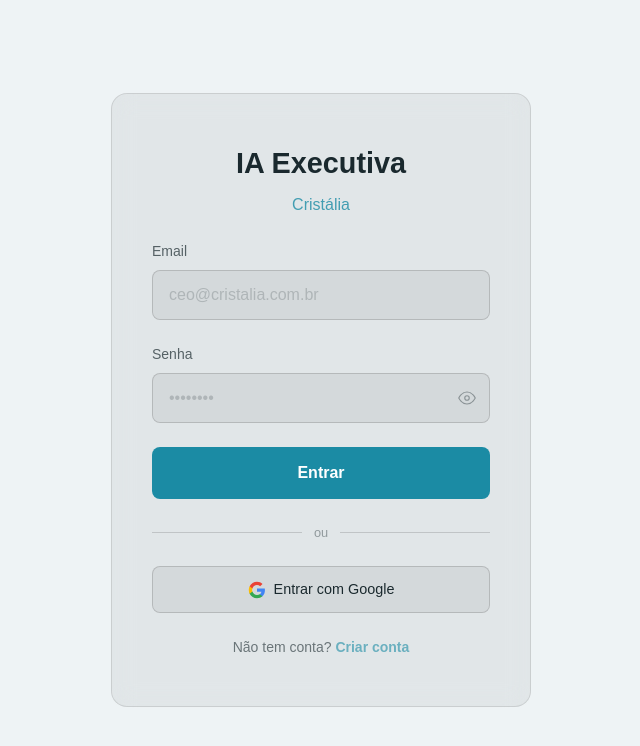
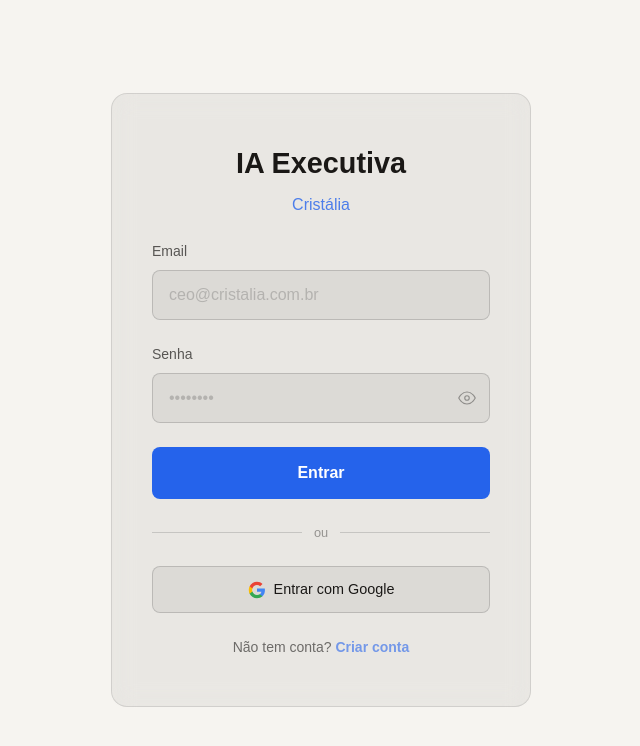
Before and after one commit to Breno-V/ia-executiva-frontend, a Next.js app: page /login in a window 1280 px wide. Shown: the top 746 px of the page, without its empty margins (319-959 px from the left). Built offline with nearby package versions, Linux system fonts and the light colour scheme; no server answers.

Commit message:
feat - Redefinição de paleta de cores

```diff
--- a/src/app/globals.css
+++ b/src/app/globals.css
@@ -1,22 +1,18 @@
 @import "tailwindcss";
 
-/* Largura da scrollbar */
 ::-webkit-scrollbar {
   width: 6px;
 }
 
-/* Trilho (fundo da scrollbar) */
 ::-webkit-scrollbar-track {
   background: var(--background);
 }
 
-/* Barra em si */
 ::-webkit-scrollbar-thumb {
   background: var(--color-secondary);
   border-radius: 999px;
 }
 
-/* Hover na barra */
 ::-webkit-scrollbar-thumb:hover {
   background: var(--color-accent);
   cursor: s-resize;
@@ -28,88 +24,102 @@
 }
 
 :root {
-  --background: #091113;
-  --background-nav: #355668;
-  --foreground: #f0f4f5;
-  --color-primary: #9accd9;
-  --color-secondary: #236e81;
-  --color-accent: #2eb7d9;
-  --color-alert-high: #e46868;
-  --color-alert-medium: #e6ac6e;
-  --color-alert-low: #94d578;
+  --background: #0A0A0A;
+  --background-nav: #0D0D0D;
+  --foreground: #E8E8E8;
+  --color-primary: #4A90D9;
+  --color-secondary: #121212;
+  --color-accent: #4A90D9;
+  --color-alert-high: #FF4757;
+  --color-alert-medium: #FFA94D;
+  --color-alert-low: #2ED573;
+  --color-card-kpi: #1A1A1A;
+  --bg-pill: #2A2A2A;
 
-  --bg-surface-rgb: 9, 17, 19;
+  --bg-surface-rgb: 10, 10, 10;
   --border-muted-rgb: 255, 255, 255;
   --hover-bg-rgb: 255, 255, 255;
-  --accent-rgb: 46, 183, 217;
-  --color-alert-high-rgb: 228, 104, 104;
-  --color-alert-low-rgb: 148, 213, 120;
+  --accent-rgb: 74, 144, 217;
+  --foreground-rgb: 232, 232, 232;
+  --border-muted: #1E1E1E;
+  --color-alert-high-rgb: 255, 71, 87;
+  --color-alert-low-rgb: 46, 213, 116;
   --surface-tint-rgb: 255, 255, 255;
 }
 
 @media (prefers-color-scheme: dark) {
   :root {
-    --background: #091113;
-    --background-nav: #355668;
-    --foreground: #f0f4f5;
-    --color-primary: #9accd9;
-    --color-secondary: #236e81;
-    --color-card-kpi: #1b5766;
-    --color-accent: #2eb7d9;
-    --color-alert-high: #e46868;
-    --color-alert-medium: #e6ac6e;
-    --color-alert-low: #94d578;
+    --background: #0A0A0A;
+    --background-nav: #0D0D0D;
+    --foreground: #E8E8E8;
+    --color-primary: #4A90D9;
+    --color-secondary: #121212;
+    --color-accent: #4A90D9;
+    --color-alert-high: #FF4757;
+    --color-alert-medium: #FFA94D;
+    --color-alert-low: #2ED573;
+    --color-card-kpi: #1A1A1A;
+    --bg-pill: #121212;
 
-    --bg-surface-rgb: 9, 17, 19;
+    --bg-surface-rgb: 10, 10, 10;
     --border-muted-rgb: 255, 255, 255;
     --hover-bg-rgb: 255, 255, 255;
-    --accent-rgb: 46, 183, 217;
-    --color-alert-high-rgb: 228, 104, 104;
-    --color-alert-low-rgb: 148, 213, 120;
+    --accent-rgb: 74, 144, 217;
+    --foreground-rgb: 232, 232, 232;
+    --border-muted: #1E1E1E;
+    --color-alert-high-rgb: 255, 71, 87;
+    --color-alert-low-rgb: 46, 213, 116;
     --surface-tint-rgb: 255, 255, 255;
   }
 }
 
 @media (prefers-color-scheme: light) {
   :root {
-    --background: #eef3f5;
-    --background-nav: #8faebd;
-    --foreground: #1a292e;
-    --color-primary: #3c8195;
-    --color-secondary: #b8d4de;
-    --color-card-kpi: #9dd8ebb9;
-    --color-accent: #1b8ba4;
-    --color-alert-high: #cc5555;
-    --color-alert-medium: #cf8c3e;
-    --color-alert-low: #5a9c3a;
+    --background: #F6F4F0;
+    --background-nav: #E8E4DE;
+    --foreground: #1A1816;
+    --color-primary: #2563EB;
+    --color-secondary: #DDD8D0;
+    --color-accent: #2563EB;
+    --color-alert-high: #C62828;
+    --color-alert-medium: #D97706;
+    --color-alert-low: #059669;
+    --color-card-kpi: #FFFFFF;
+    --bg-pill: #999999;
 
-    --bg-surface-rgb: 238, 243, 245;
-    --border-muted-rgb: 26, 41, 46;
-    --hover-bg-rgb: 26, 41, 46;
-    --accent-rgb: 27, 139, 164;
-    --color-alert-high-rgb: 204, 85, 85;
-    --color-alert-low-rgb: 90, 156, 58;
+    --bg-surface-rgb: 246, 244, 240;
+    --border-muted-rgb: 26, 24, 22;
+    --hover-bg-rgb: 26, 24, 22;
+    --accent-rgb: 37, 99, 235;
+    --foreground-rgb: 26, 24, 22;
+    --border-muted: #D6D0C8;
+    --color-alert-high-rgb: 198, 40, 40;
+    --color-alert-low-rgb: 5, 150, 105;
     --surface-tint-rgb: 0, 0, 0;
   }
 }
 
 :root.light {
-  --background: #eef3f5;
-  --background-nav: #8faebd;
-  --foreground: #1a292e;
-  --color-primary: #3c8195;
-  --color-secondary: #b8d4de;
-  --color-accent: #1b8ba4;
-  --color-alert-high: #cc5555;
-  --color-alert-medium: #cf8c3e;
-  --color-alert-low: #5a9c3a;
-  --color-card-kpi: #9dd8ebb9;
-  --bg-surface-rgb: 238, 243, 245;
-  --border-muted-rgb: 26, 41, 46;
-  --hover-bg-rgb: 26, 41, 46;
-  --accent-rgb: 27, 139, 164;
-  --color-alert-high-rgb: 204, 85, 85;
-  --color-alert-low-rgb: 90, 156, 58;
+  --background: #F6F4F0;
+  --background-nav: #E8E4DE;
+  --foreground: #1A1816;
+  --color-primary: #2563EB;
+  --color-secondary: #DDD8D0;
+  --color-accent: #2563EB;
+  --color-alert-high: #C62828;
+  --color-alert-medium: #D97706;
+  --color-alert-low: #059669;
+  --color-card-kpi: #FFFFFF;
+  --bg-pill: #DDD9D0;
+
+  --bg-surface-rgb: 246, 244, 240;
+  --border-muted-rgb: 26, 24, 22;
+  --hover-bg-rgb: 26, 24, 22;
+  --accent-rgb: 37, 99, 235;
+  --foreground-rgb: 26, 24, 22;
+  --border-muted: #D6D0C8;
+  --color-alert-high-rgb: 198, 40, 40;
+  --color-alert-low-rgb: 5, 150, 105;
   --surface-tint-rgb: 0, 0, 0;
 }
 
--- a/src/components/kpi/KpiCard.module.css
+++ b/src/components/kpi/KpiCard.module.css
@@ -12,7 +12,7 @@
 
 .card:hover {
   transform: translateY(-2px);
-  box-shadow: 0 8px 24px rgba(0, 0, 0, 0.2);
+  box-shadow: 0 8px 24px rgba(var(--border-muted-rgb), 0.08);
 }
 
 .fullWidth {
```
Also changed, not shown: src/app/relatorios/relatorios.module.css (+8 -12 lines), src/components/layout/Sidebar.module.css (+5 -2 lines).
